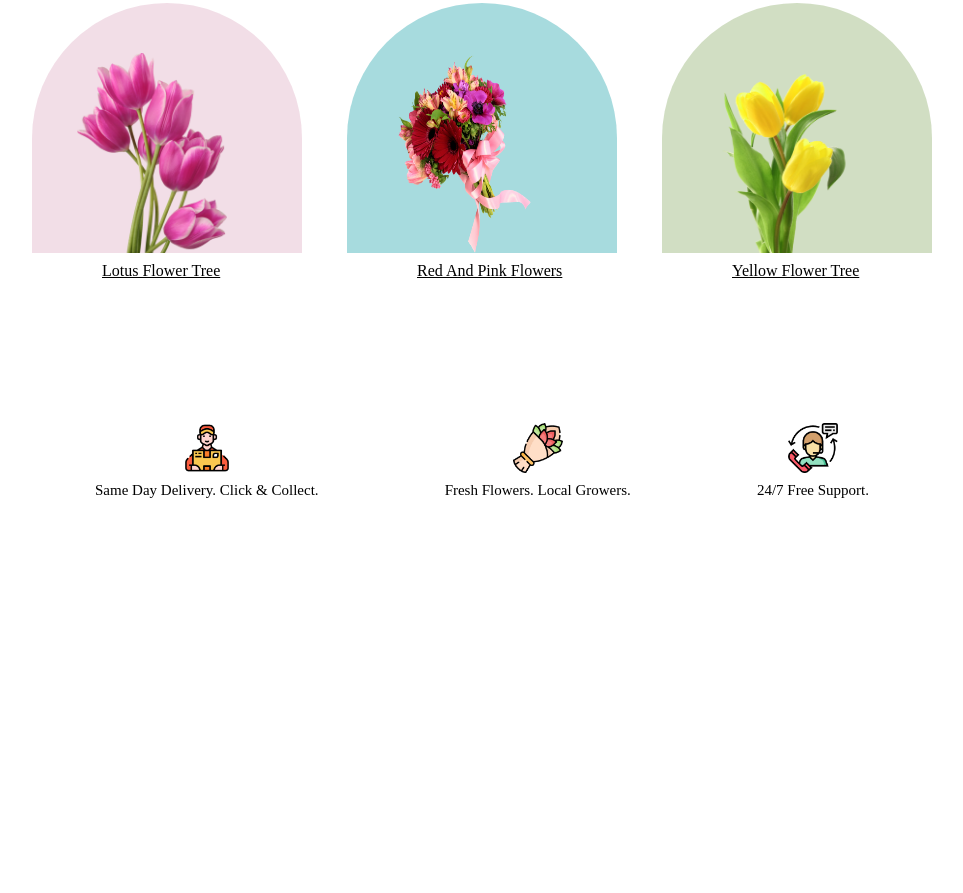
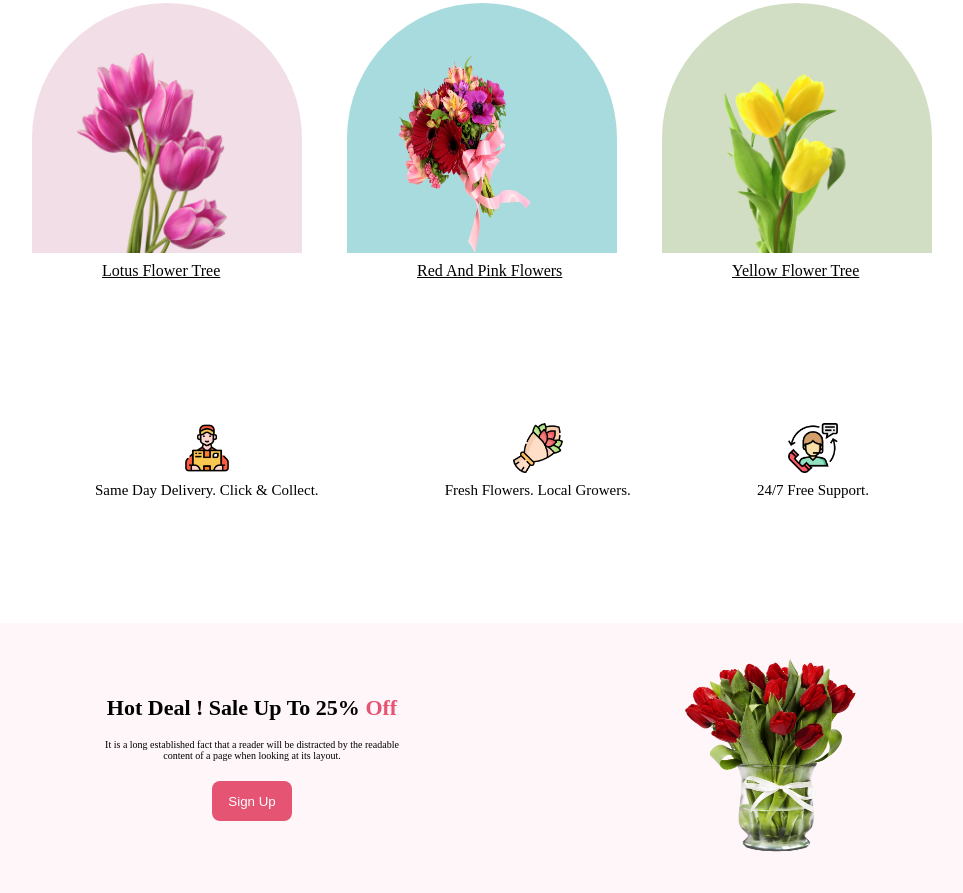
Before and after one commit to Riad-Islam/flower-shop, a plain HTML site: page index.html in a window 1280 px wide. Shown: the part 737-1630 px from the top of the page, without its empty margins (158-1121 px from the left). Before the commit the page ends 1300 px from the top, so only its background shows below. Drawn offline with Linux system fonts and the light colour scheme.

Commit message:
Hot Deal

```diff
--- a/index.html
+++ b/index.html
@@ -60,6 +60,17 @@
                 </div>
             </div>
          </div>
+         <div class="hot-deal">
+            <div class="deal-text">
+                <h3>Hot Deal ! Sale Up To 25% <span style="color: #E55473;"> Off </span></h3>
+                <br>
+                <p>It is a long established fact that a reader will be distracted by the readable content of a page when looking at its layout.</p>
+                <button>Sign Up</button>
+            </div>
+            <div class="deal-picture">
+                <img src="Flower Asset/pngwing 8.png" alt="">
+            </div>
+         </div>
     </main>
     <footer>
 
--- a/style.css
+++ b/style.css
@@ -119,3 +119,30 @@ button{
     text-align: center;
 
 }
+
+/* Hot deal */
+.hot-deal{
+    height: 270px;
+    width: 100%;
+    background-color: rgba(229, 84, 115, 0.05);
+    display: flex;
+    justify-content: center;
+    align-items: center;
+    gap: 280px;
+    margin-top: 60px;
+}
+.deal-text{
+    width: 300px;
+    text-align: center;
+}
+.deal-text p{
+    font-size: 10px;
+}
+.deal-text h3{
+    font-size: 22px;
+    font-weight: bold;
+}
+.deal-picture img{
+    height: 200px;
+    width: 180px;
+}
```
Also changed, not shown: pngwing 8.png (added).
